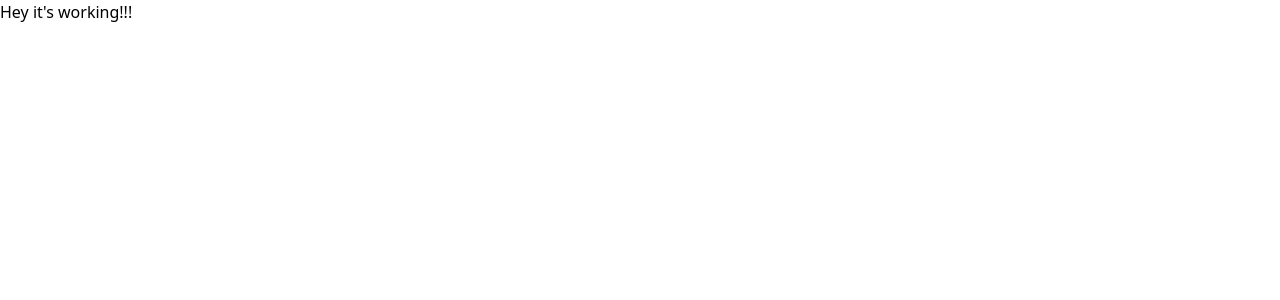
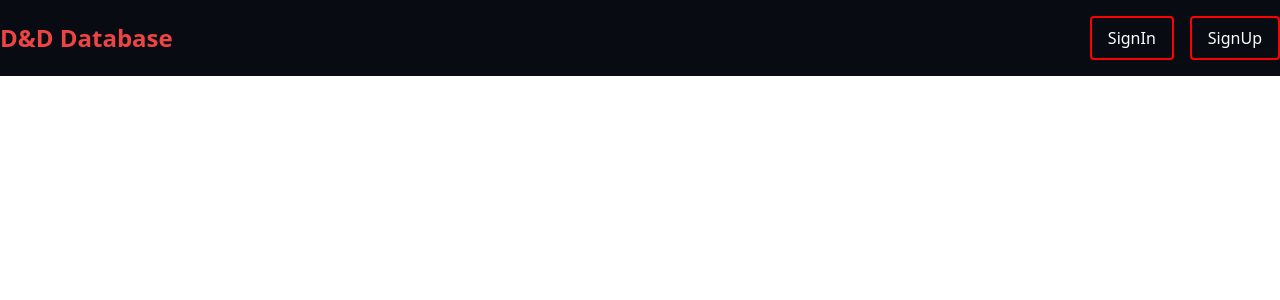
Before and after one commit to Ranbut/DnD-Database, a React (Create React App) app: page / in a window 1280 px wide. Shown: the top 300 px of the page. Built offline with nearby package versions, Linux system fonts and the light colour scheme.

Commit message:
feat: Added Header on Home page

```diff
--- a/package.json
+++ b/package.json
@@ -13,6 +13,7 @@
     "react-dom": "^18.2.0",
     "react-router-dom": "^6.11.2",
     "react-scripts": "5.0.1",
+    "styled-components": "^5.3.11",
     "tailwindcss": "^3.3.2",
     "web-vitals": "^2.1.4"
   },
--- a/src/App.js
+++ b/src/App.js
@@ -4,9 +4,7 @@ import {
   Route,
 } from 'react-router-dom';
 
-import Home from './pages/Main';
-import SignIn from './pages/SignIn';
-import SignUp from './pages/SignUp';
+import {Home, SignIn, SignUp} from './pages/index';
 
 export default function App() {
   return (
--- /dev/null
+++ b/src/components/Header/index.js
@@ -0,0 +1,28 @@
+import styled from 'styled-components';
+import { Link } from 'react-router-dom';
+
+export default function Header() {
+    return (
+        <header className="bg-blackpearl py-4 border-b-4 border-red-700">
+            <div className="container mx-auto flex justify-between items-center">
+                <h1 className="text-2xl font-bold text-red-500">D&D Database</h1>
+                <div className="space-x-4">
+                    <Link to='/sign-in'>
+                        <HeaderButtons>SignIn</HeaderButtons>
+                    </Link>
+                    <Link to='/sign-up'>
+                        <HeaderButtons>SignUp</HeaderButtons>
+                    </Link>
+                </div>
+            </div>
+        </header>
+    );
+};
+
+const HeaderButtons = styled.button`
+    border: 2px solid red;
+    color: white;
+    background-color: transparent;
+    padding: 0.5rem 1rem;
+    border-radius: 0.25rem;
+`;
--- /dev/null
+++ b/src/pages/Home/index.js
@@ -0,0 +1,7 @@
+import Header from "../../components/Header";
+
+export default function Home() {
+    return (
+    <Header />
+    );
+};
--- a/src/pages/Main/index.js
+++ /dev/null
@@ -1,7 +0,0 @@
-export default function Home() {
-    return (
-    <h1>
-        Hey it's working!!!
-    </h1>
-    );
-};
--- /dev/null
+++ b/src/pages/index.js
@@ -0,0 +1,5 @@
+import Home from './Home';
+import SignIn from './SignIn';
+import SignUp from './SignUp';
+
+export { Home, SignIn, SignUp }
--- a/tailwind.config.js
+++ b/tailwind.config.js
@@ -4,7 +4,11 @@ module.exports = {
     "./src/**/*.{js,jsx,ts,tsx}",
   ],
   theme: {
-    extend: {},
+    extend: {
+      colors: {
+        blackpearl: '#080C12',
+      },
+    },
   },
   plugins: [],
 }
```
Also changed, not shown: 1 other file (tests, documents, lock files or other folders).
